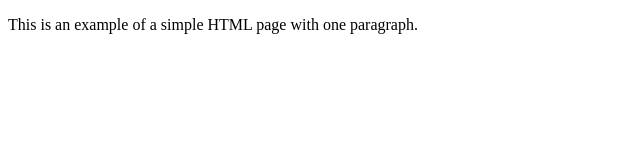
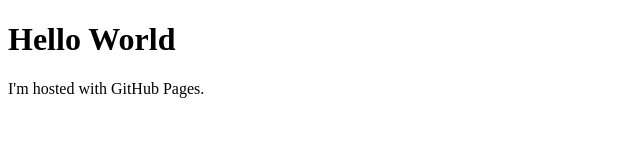
Before and after one commit to sparklypig/sparklypig.github.io, a plain HTML site: page index.html in a window 1280 px wide. Shown: the whole page, without its empty margins (0-640 px from the left). Drawn offline with Linux system fonts and the light colour scheme.

Commit message:
Update index.html

```diff
--- a/index.html
+++ b/index.html
@@ -1,9 +1,7 @@
 <!DOCTYPE html>
-<html>
-    <head>
-        <title>Example</title>
-    </head>
-    <body>
-        <p>This is an example of a simple HTML page with one paragraph.</p>
+    <html>
+        <body>
+        <h1>Hello World</h1>
+        <p>I'm hosted with GitHub Pages.</p>
     </body>
 </html>
```
